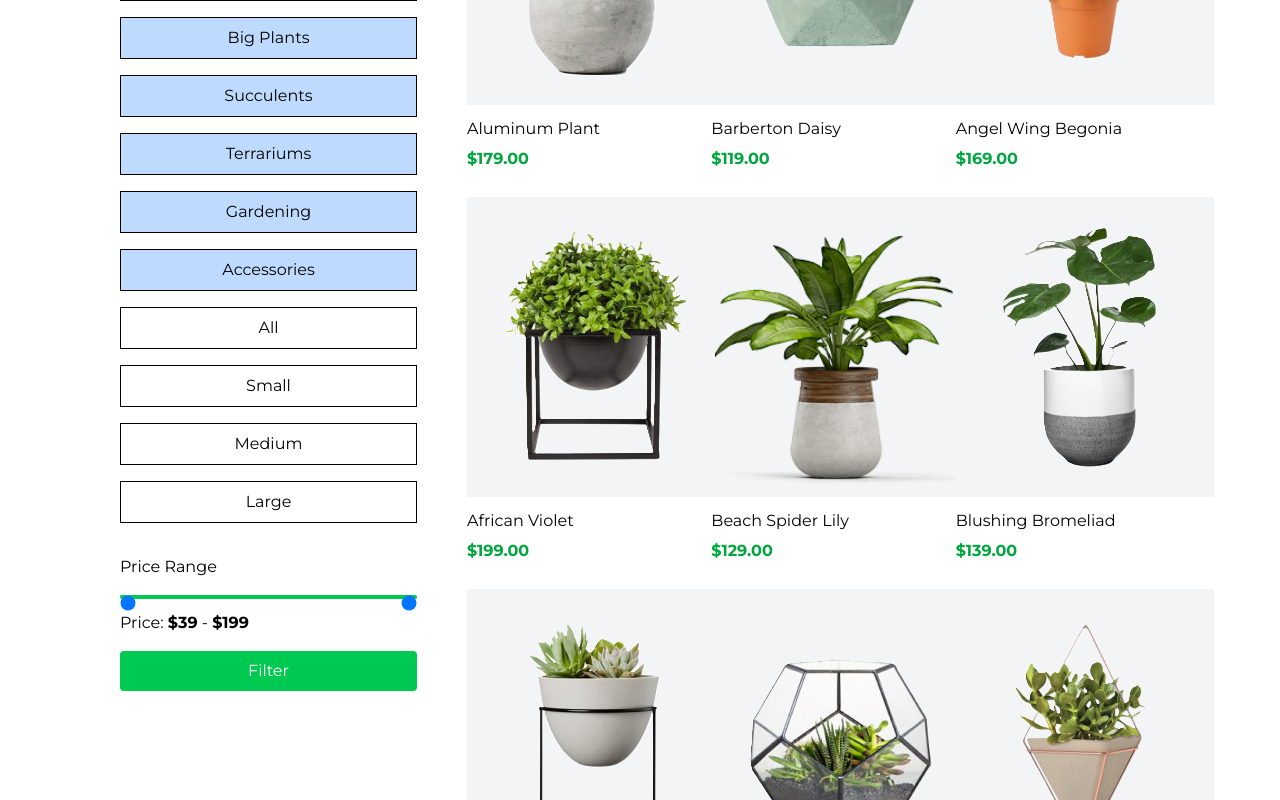
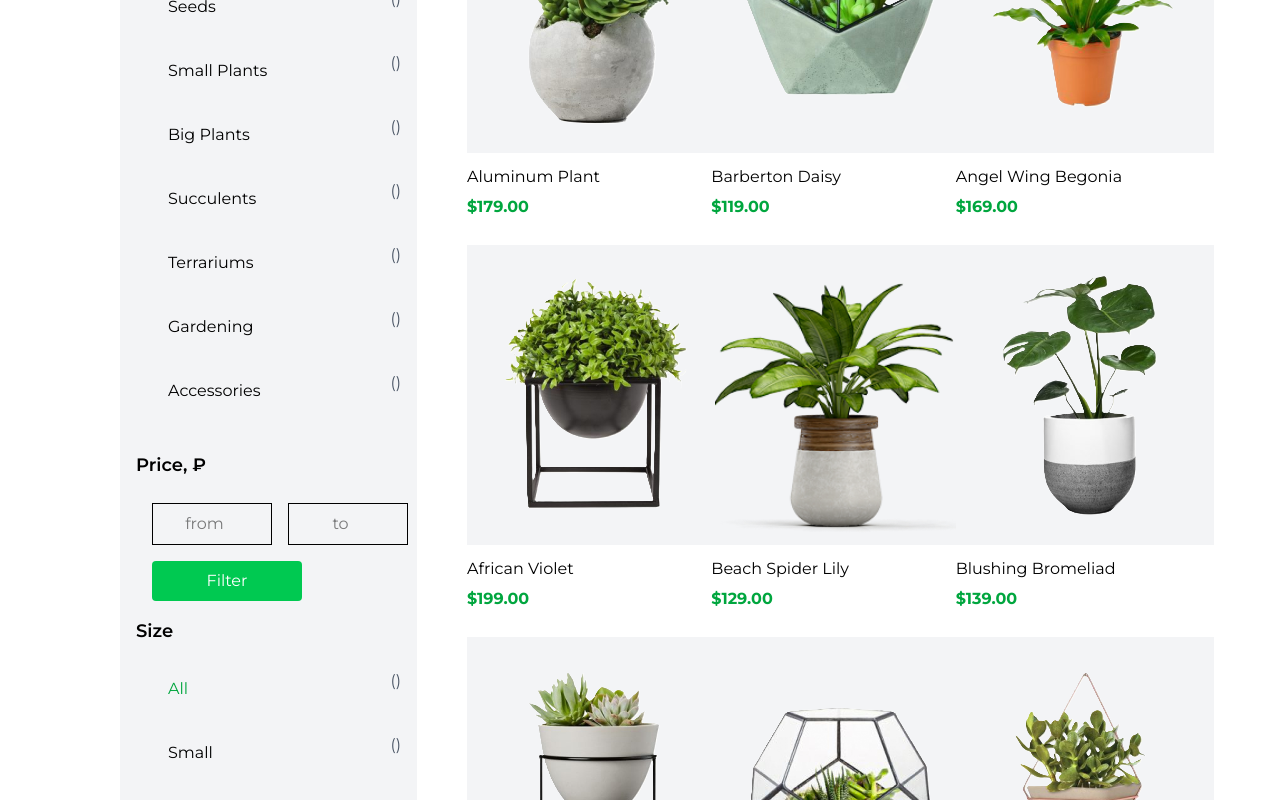
Before and after one commit to NaMiK0/Plants, a React (Vite) app in the folder frontend/plants/: page / in a window 1280 px wide. Shown: the part 860-1660 px from the top of the page. Built offline with nearby package versions, Linux system fonts and the light colour scheme.

Commit message:
Секция категория

```diff
--- a/frontend/plants/src/components/CategoryFilter.tsx
+++ b/frontend/plants/src/components/CategoryFilter.tsx
@@ -13,78 +13,83 @@ const CategoryFilter: React.FC<CategoryFilterProps> = ({ setSelectedCategory, se
 
     const size = ["All", "Small", "Medium", "Large"];
 
-    const [minPrice, setMaxPrice] = useState(39);
-    const [maxPrice, setMinPrice] = useState(199);
+    const [minPrice, setMinPrice] = useState<string>("");
+    const [maxPrice, setMaxPrice] = useState<string>("");
+    const [activeCategory, setActiveCategory] = useState<string>("All Plants");
+    const [activeSize, setActiveSize] = useState<string>("All");
 
-    const handleMinChange = (event: React.ChangeEvent<HTMLInputElement>) =>
-    {
-        const value = Number(event.target.value);
-        if(value < maxPrice) setMinPrice(value);
-    };
-
-    const handleMaxChange = (event: React.ChangeEvent<HTMLInputElement>) =>
-    {
-        const value = Number(event.target.value);
-        if(value > minPrice) setMaxPrice(value);
+    const handlePriceBlur = () => {
+        if (minPrice !== "" && maxPrice !== "" && Number(minPrice) > Number(maxPrice)) {
+            setMinPrice(maxPrice);
+            setMaxPrice(minPrice);
+        }
     };
 
     return (
-        <div className="flex flex-col gap-4 mb-4">
+        <div className="flex flex-col gap-4 mb-4 bg-gray-100 pl-4 pt-2">
+            <h2 className="font-semibold text-lg mb-2">Categories</h2>
+            <div className="ml-4 flex flex-col gap-2">
                 {categories.map(category => (
                     <button
                         key={category}
-                    className="px-4 py-2 border bg-blue-200"
-                    onClick={() => setSelectedCategory(category)}>
-                    {category}
+                        className={`px-4 py-2 flex justify-between items-center ${activeCategory === category ? "text-green-600" : ""}`}
+                        onClick={() => {
+                            setSelectedCategory(category);
+                            setActiveCategory(category);
+                        }}>
+                        <span>{category}</span>
+                        <p className="mb-4 text-gray-600">({})</p>
                     </button>
                 ))}
+            </div>
 
+            <div className="flex flex-col gap-4 mt-4 w-full ">
+                <h2 className="font-semibold text-lg mb-2">Price, ₽</h2>
+                <div className="ml-2 flex gap-2">
+                    <input
+                        type="number"
+                        value={minPrice}
+                        onChange={(e) => setMinPrice(e.target.value)}
+                        onBlur={handlePriceBlur}
+                        className="border p-2 w-30 text-center ml-2"
+                        placeholder="from"
+                        min="0"
+                        max="1000000"
+                    />
+                    <input
+                        type="number"
+                        value={maxPrice}
+                        onChange={(e) => setMaxPrice(e.target.value)}
+                        onBlur={handlePriceBlur}
+                        className="border p-2 w-30 text-center ml-2"
+                        placeholder="to"
+                        min="0"
+                        max="1000000"
+                    />
+                </div>
+                <button
+                    className="bg-green-500 text-white px-4 py-2 ml-4 rounded w-[150px]"
+                >
+                    Filter
+                </button>
+            </div>
+
+            <div className="flex flex-col gap-2">
+                <h2 className="font-semibold text-lg mb-2">Size</h2>
+                <div className="ml-4 flex flex-col gap-2">
                     {size.map(size => (
                         <button
                             key={size}
-                className="px-4 py-2 border"
-                onClick={() => setSelectedSize(size)}>
-                    {size}
+                            className={`px-4 py-2 flex justify-between items-center ${activeSize === size ? "text-green-600" : ""}`}
+                            onClick={() => {
+                                setSelectedSize(size)
+                                setActiveSize(size)
+                            }}>
+                            <span>{size}</span>
+                            <p className="mb-4 text-gray-600">({})</p>
                         </button>
                     ))}
-            <div className="flex flex-col gap-4 mt-4 w-full max-w-[300px]">
-                <h1>Price Range</h1>
-                <div className="relative w-full">
-                    <div className="absolute top-1/2 w-full h-1 bg-gray-300 rounded-md"></div>
-                    <div
-                        className="absolute top-1/2 h-1 bg-green-500 rounded-md"
-                        style={{
-                            left: `${((minPrice - 39) / (199 - 39)) * 100}%`,
-                            right: `${100 - ((maxPrice - 39) / (199 - 39)) * 100}%`,
-                        }}
-                    ></div>
-
-                    <input
-                        type="range"
-                        className="absolute w-full appearance-none bg-transparent pointer-events-none"
-                        value={minPrice}
-                        min="39"
-                        max="199"
-                        onChange={handleMinChange}
-                        style={{ zIndex: 2}}
-                    />
-
-                    <input
-                        type="range"
-                        className="absolute w-full appearance-none bg-transparent pointer-events-non"
-                        value={maxPrice}
-                        min="39"
-                        max="199"
-                        onChange={handleMaxChange}
-                        style={{ zIndex: 1}}
-                    />
-
                 </div>
-                <p>Price: <span className="font-bold">${minPrice}</span> - <span
-                    className="font-bold">${maxPrice}</span></p>
-                <button
-                    className="bg-green-500 text-white px-4 py-2 rounded">Filter
-                </button>
             </div>
         </div>
     )
--- a/frontend/plants/src/components/ContentHome.tsx
+++ b/frontend/plants/src/components/ContentHome.tsx
@@ -14,7 +14,6 @@ import ImgCard9 from "../assets/Cards/card9.png";
 import DropdownMenuHome from "./DropdownMenuHome.tsx";
 
 
-
 export default function ContentHome() {
     const [selectedCategory, setSelectedCategory] = useState<string>("All Plants");
     const [selectedSize, setSelectedSize] = useState<string>("All");
@@ -24,7 +23,7 @@ export default function ContentHome() {
     return (
         <div className="mt-[46px] flex flex-row gap-[50px]">
             <section className="w-[30%]">
-                <CategoryFilter setSelectedCategory={setSelectedCategory} setSelectedSize={setSelectedSize} />
+                <CategoryFilter setSelectedCategory={setSelectedCategory} setSelectedSize={setSelectedSize}  />
             </section>
             <section className="w-[70%] flex flex-col">
                 <nav className="flex flex-row justify-between mb-[38px]">
--- a/frontend/plants/src/components/ProductFilter.tsx
+++ b/frontend/plants/src/components/ProductFilter.tsx
@@ -11,9 +11,9 @@ const ProductFilter: React.FC<ProductFilterProps> = ({selectedCategory, selected
     const productsArray = React.Children.toArray(children);
 
     const filteredProducts = productsArray.filter((child:any) => {
-        const matchesCategory = selectedCategory === "All Plants" || child.props.category.includes(selectedCategory);
-        const matchesSize = selectedSize === "All" || child.props.size === selectedSize;
-        return matchesCategory && matchesSize;
+        const filteredCategory = selectedCategory === "All Plants" || child.props.category.includes(selectedCategory);
+        const filteredSize = selectedSize === "All" || child.props.size === selectedSize;
+        return filteredCategory && filteredSize;
     })
 
     const sortedProducts = [...filteredProducts].sort((a:any, b:any) => {
@@ -22,10 +22,21 @@ const ProductFilter: React.FC<ProductFilterProps> = ({selectedCategory, selected
         return 0;
     })
 
+    const categoryCount = filteredProducts.length;
+
+    const sizeFilteredProducts = filteredProducts.filter((child:any) => child.props.size === selectedSize);
+    const sizeCount = sizeFilteredProducts.length;
+
 
     return (
-        <div className="grid grid-cols-3 gap-[40px]">
-            {sortedProducts.length > 0 ? sortedProducts : <p>Nothing to show!</p>}
+        <div>
+            <p>Category Count: ({categoryCount})</p>
+            <p>Size Count: ({sizeCount})</p>
+
+            <div className="grid grid-cols-3 gap-[40px]">
+                {sortedProducts.length > 0 ? sortedProducts :
+                    <p>Nothing to show!</p>}
+            </div>
         </div>
     )
 }
```
Lines whose indentation alone changed are shown as unchanged.
